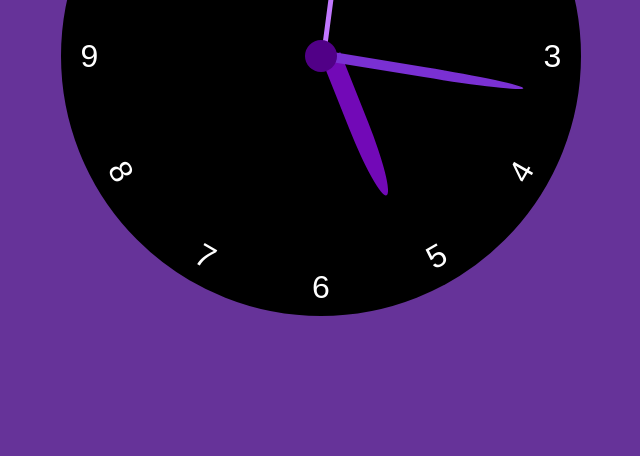
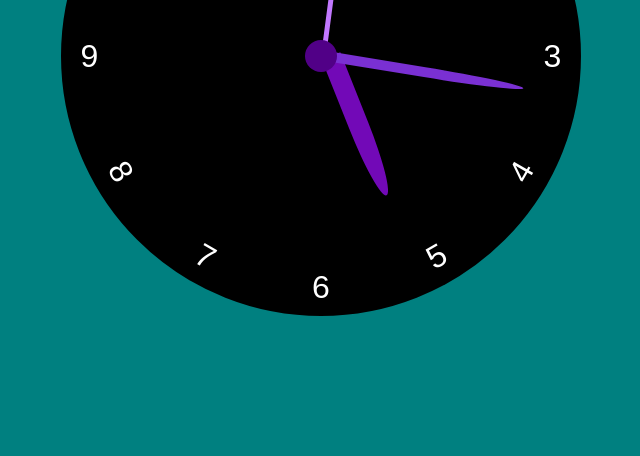
Before and after one commit to dipen2000/JS-analog-clock, a plain HTML site: page index.html in a window 1280 px wide. Shown: the part 344-800 px from the top of the page, without its empty margins (319-959 px from the left). Drawn offline with Linux system fonts and the light colour scheme; a web font is replaced by a local one.

Commit message:
style : change color

```diff
--- a/style.css
+++ b/style.css
@@ -1,7 +1,7 @@
 body{
     margin : 0;
     box-sizing: border-box;
-    background: rebeccapurple;
+    background: teal;
     display: flex;
     justify-content : center;
     align-items: center;
```
